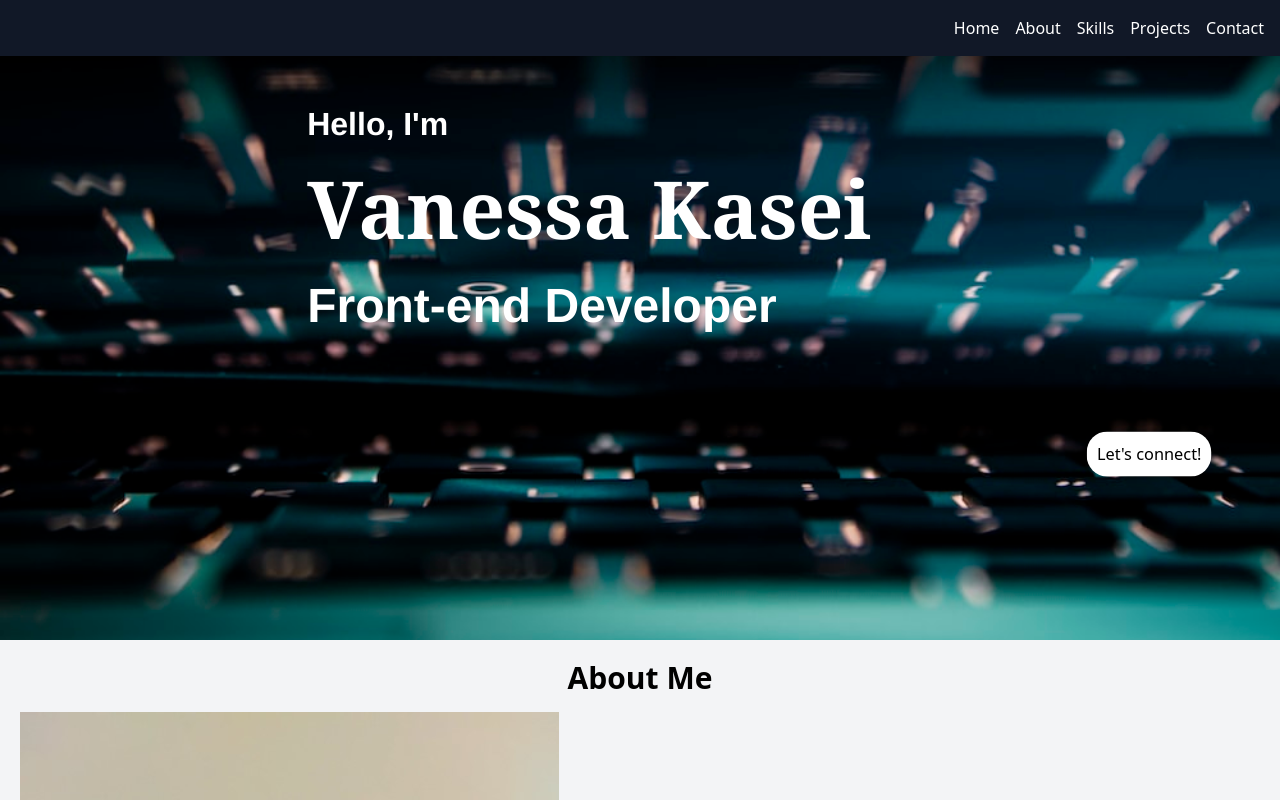
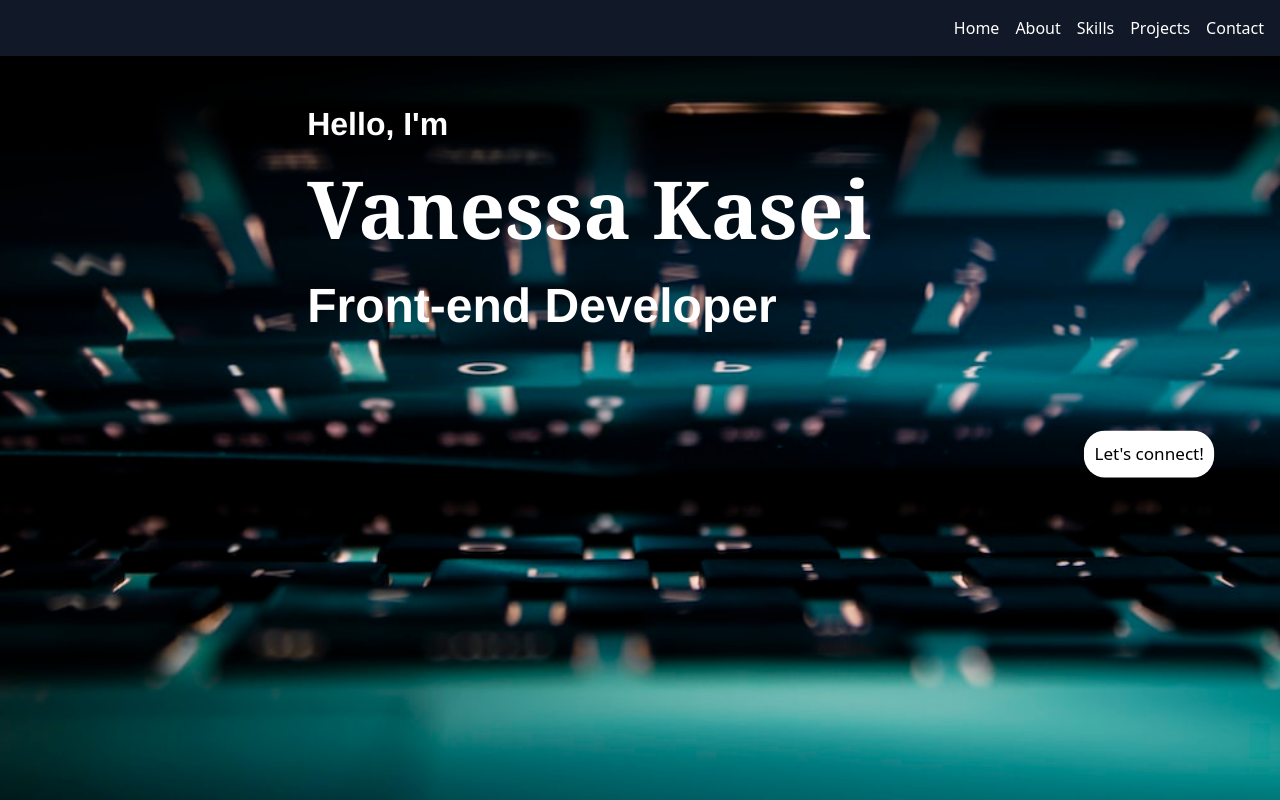
Before and after one commit to VanessaKasei/React-portfolio, a React (Create React App) app: page / in a window 1280 px wide. Shown: the top 800 px of the page. Built offline with nearby package versions, Linux system fonts and the light colour scheme.

Commit message:
adjusted vh

```diff
--- a/src/pages/Home.css
+++ b/src/pages/Home.css
@@ -1,5 +1,5 @@
 #home {
-    height: 80vh;
+    height: 100vh;
     max-width: 100%;
     background-image: url("./Images/homepage5.jfif");
     background-size: cover;
--- a/src/pages/Home.js
+++ b/src/pages/Home.js
@@ -1,14 +1,10 @@
 import React from "react";
 import './Home.css'
 import { Link } from "react-scroll";
-//import homepage3 from "./Images/homepage3.jpg";
 
 function Home() {
     return (
         <section id="home">
-            {/*<div className="image-container">
-                <img src={homepage3} id="image" alt="my pic" />
-            </div>*/}
             <div className="home-text">
                 <h3 id="h3">Hello, I'm</h3>
                 <h1 id="h4">Vanessa Kasei</h1>
```
